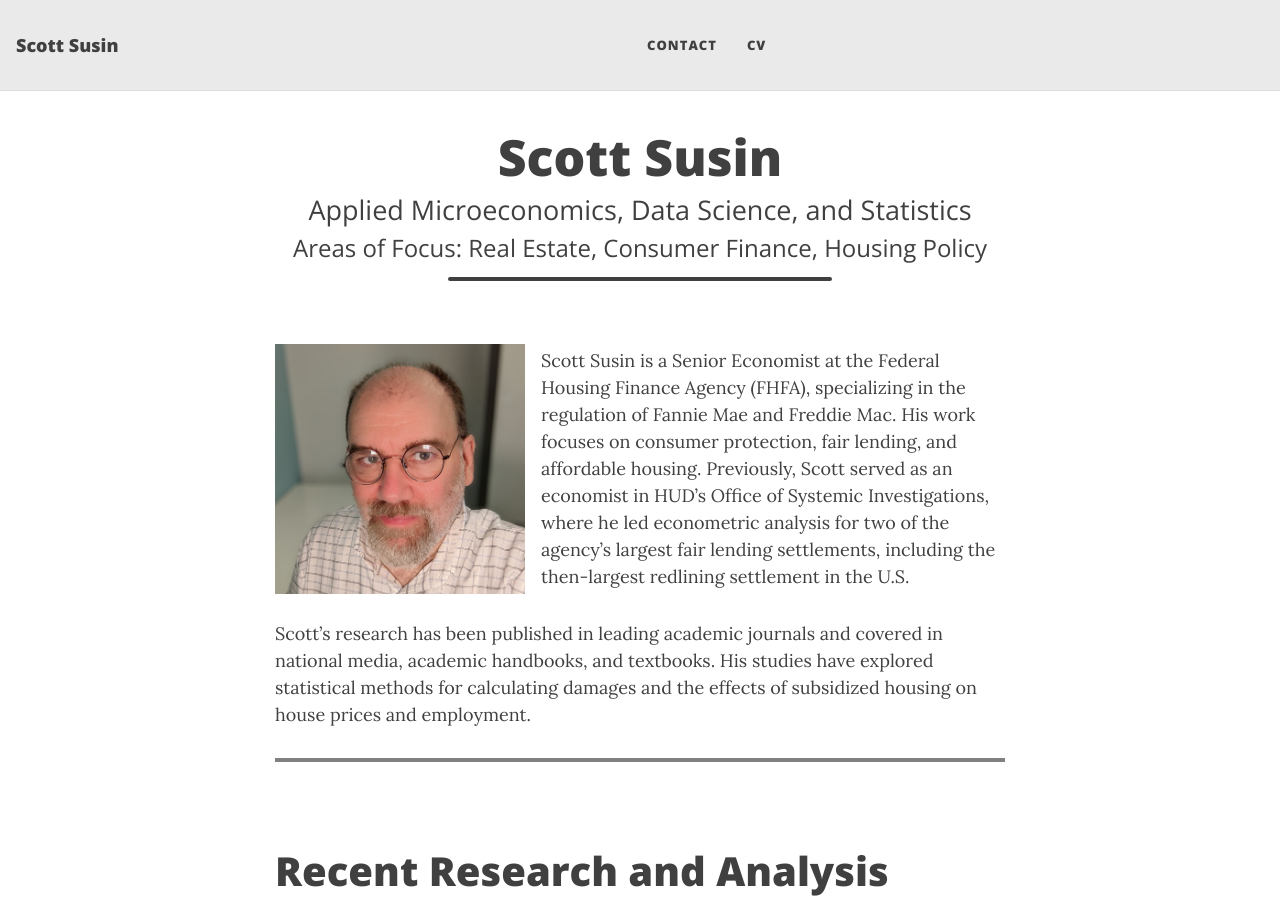
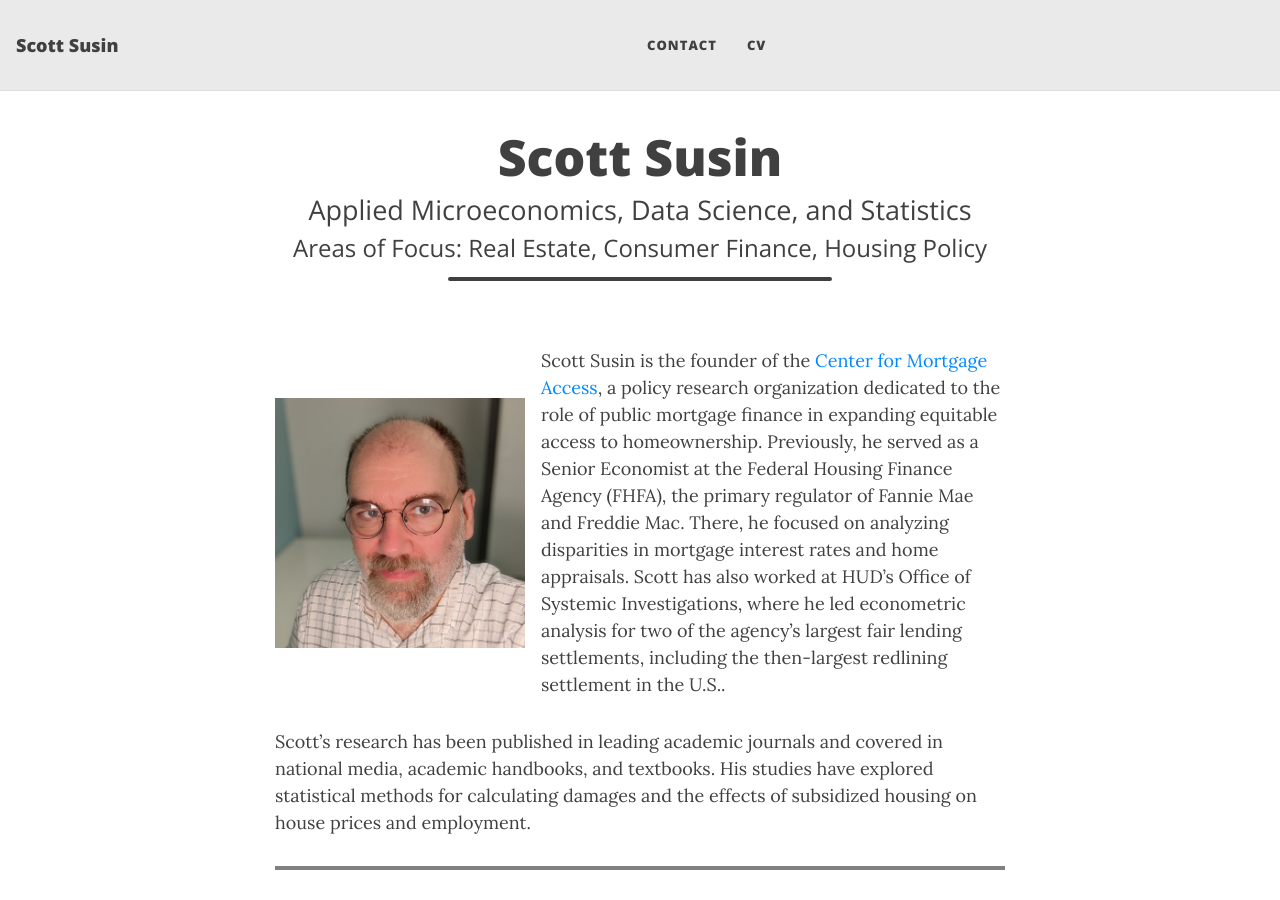
Before and after one commit to ssusin270/ScottSusinCom, a Jekyll site: the page built from index.md, in a window 1280 px wide and 900 px high. Built offline with Jekyll 4.4.1, drawn with Linux system fonts in a browser that asks for light colours.

Commit message:
Update index.md

```diff
--- a/index.md
+++ b/index.md
@@ -20,11 +20,7 @@ focus: Real Estate, Consumer Finance, Housing Policy
     <img src= "{{ '/assets/img/Headshot-Office-Crop.jpg' | relative_url }}" alt="Profile Picture"/>
   </div>
   <div class="profile-text">
-    <p>Scott Susin is a Senior Economist at the Federal Housing Finance Agency (FHFA), specializing in the
-    regulation of Fannie Mae and Freddie Mac. His work focuses on consumer protection, fair lending, and
-	affordable housing. Previously, Scott served as an economist in HUD’s Office of
-    Systemic Investigations, where he led econometric analysis for two of the agency’s largest fair
-    lending settlements, including the then-largest redlining settlement in the U.S.</p>
+    <p>Scott Susin is the founder of the <a href = "https://mortgageaccesscenter.com/">Center for Mortgage Access</a>, a policy research organization dedicated to the role of public mortgage finance in expanding equitable access to homeownership. Previously, he served as a Senior Economist at the Federal Housing Finance Agency (FHFA), the primary regulator of Fannie Mae and Freddie Mac. There, he focused on analyzing disparities in mortgage interest rates and home appraisals. Scott has also worked at HUD’s Office of Systemic Investigations, where he led econometric analysis for two of the agency’s largest fair lending settlements, including the then-largest redlining settlement in the U.S..</p>
   </div>
 </div>
 
```
